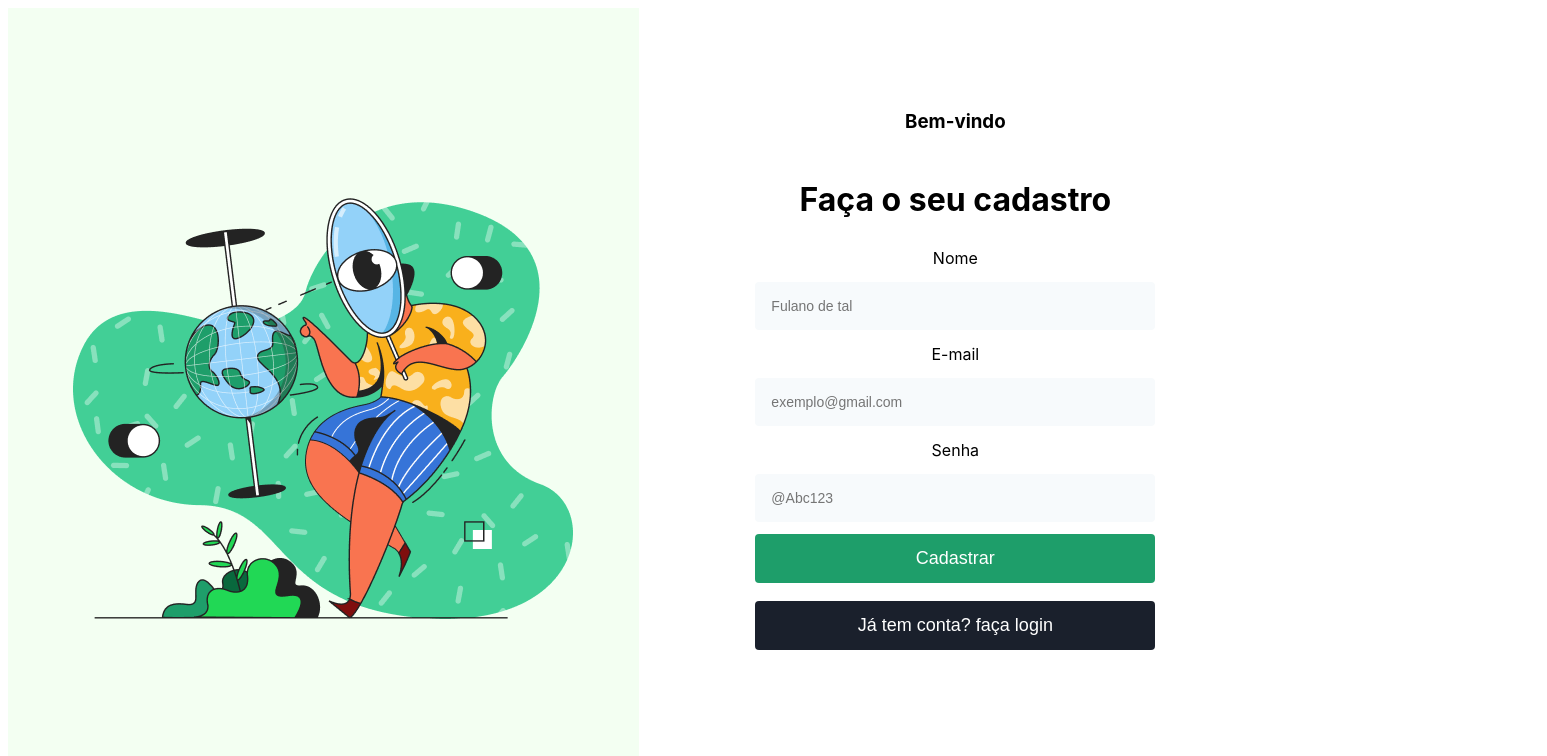
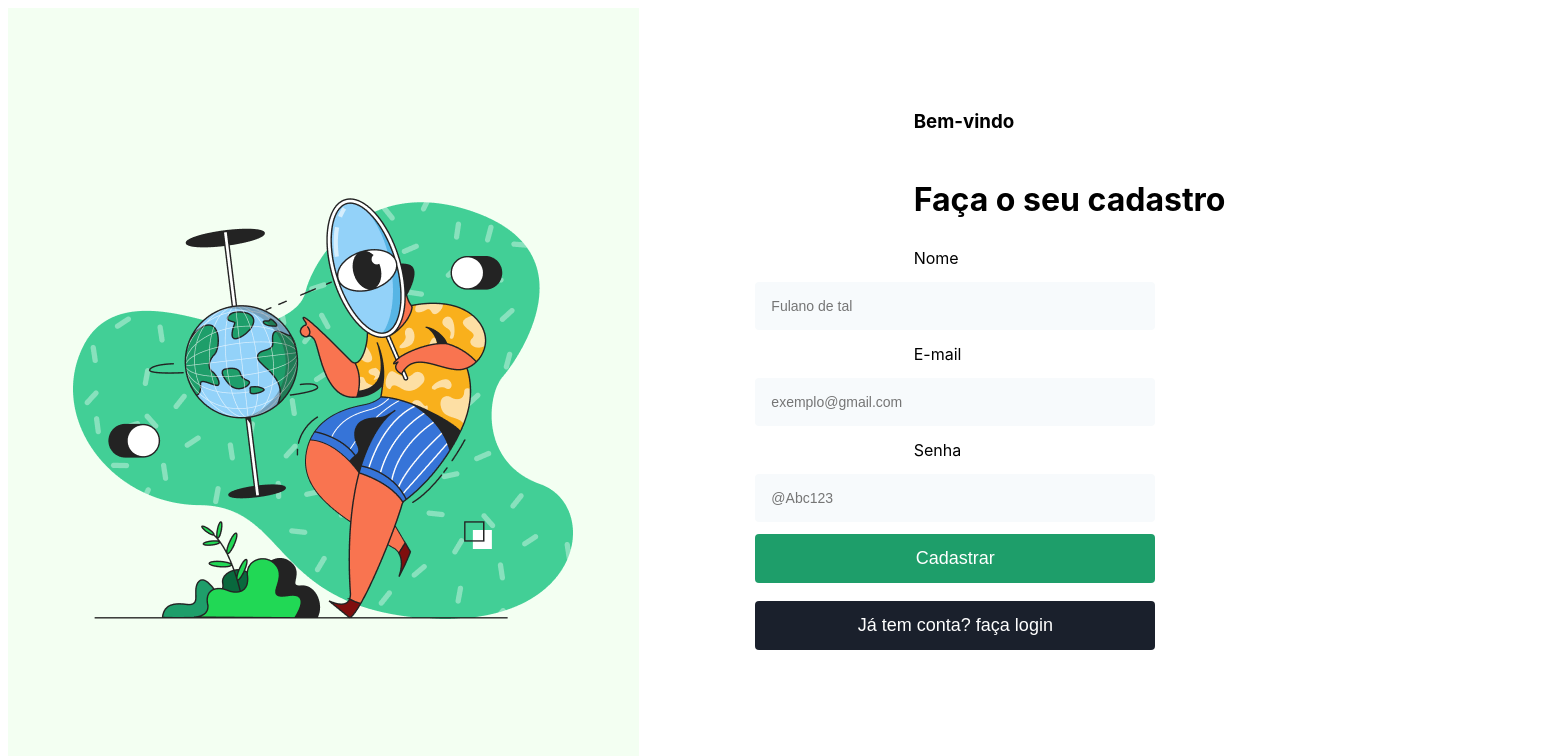
Before and after one commit to DGzzzzz/login-front, a Vue app: page /cadastro in a window 1280 px wide. Shown: the top 756 px of the page, 1547 px wide, since content can reach past the window. Built offline with nearby package versions, Linux system fonts and the light colour scheme.

Commit message:
:lipstick: alter style position label's in cadastro and login route's

```diff
--- a/src/pages/Cadastro.vue
+++ b/src/pages/Cadastro.vue
@@ -12,11 +12,11 @@
             <div class="container-inputs">
                 <h3>Bem-vindo</h3>
                 <h1>Faça o seu cadastro</h1>
-                <label for="name">Nome</label>
+                <label for="name" id="labelNome">Nome</label>
                 <Input type="text" id="name" placeholder="Fulano de tal"></Input>
-                <label for="email">E-mail</label>
+                <label for="email" id="labelSenha">E-mail</label>
                 <Input type="email" id="email" placeholder="exemplo@gmail.com"></Input>
-                <label for="senha">Senha</label>
+                <label for="senha" id="labelSenha">Senha</label>
                 <Input type="password" id="senha" placeholder="@Abc123"></Input>
             </div>
             <div class="container-btn">
@@ -62,6 +62,12 @@ Button:hover {
     align-items: center;
 }
 
+h1, h3, #labelEmail, #labelSenha, #labelNome {
+    align-self: flex-start;
+    width: 100%;
+    padding-left: 275px;
+}
+
 .container-btn {
     display: flex;
     flex-direction: column;
--- a/src/pages/Login.vue
+++ b/src/pages/Login.vue
@@ -12,9 +12,9 @@
             <div class="container-inputs">
                 <h3>Bem-vindo de volta</h3>
                 <h1>Faça login na sua conta</h1>
-                <label for="email">E-mail</label>
+                <label for="email" id="labelEmail">E-mail</label>
                 <Input type="email" id="email" placeholder="exemplo@gmail.com"></Input>
-                <label for="senha">Senha</label>
+                <label for="senha" id="labelSenha">Senha</label>
                 <Input type="password" id="senha" placeholder="@Abc123"></Input>
                 <div class="container-lembrar">
                     <div class="container-checkbox">
@@ -79,6 +79,12 @@ Button:hover {
     align-items: center;
 }
 
+h1, h3, #labelEmail, #labelSenha {
+    align-self: flex-start;
+    width: 100%;
+    padding-left: 275px;
+}
+
 .container-btn {
     display: flex;
     flex-direction: column;
```
